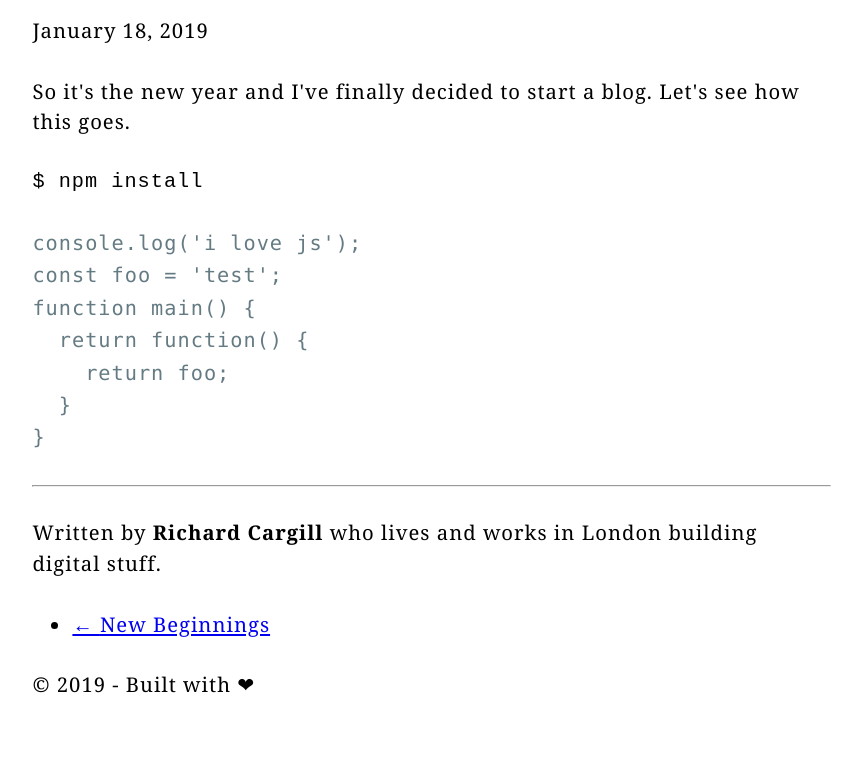
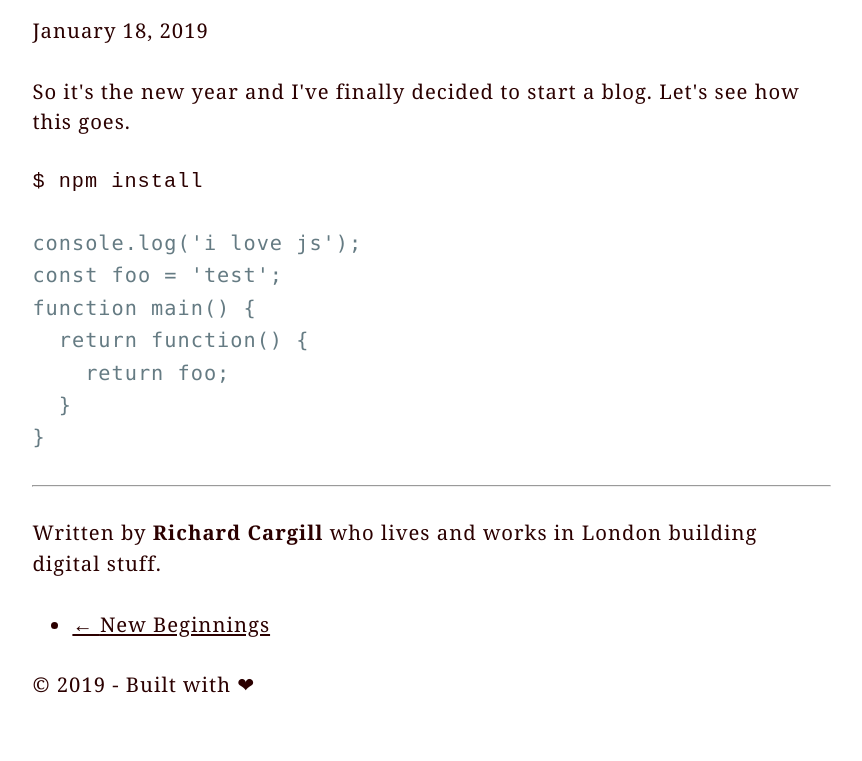
Before and after one commit to richard-cargill/blog, a Gatsby site: page /hello-world/ in a window 1280 px wide. Shown: the part 153-914 px from the top of the page, without its empty margins (6-868 px from the left). Built offline with nearby package versions, Linux system fonts and the light colour scheme; Gatsby itself is replaced by a stand-in of ours; some packages are replaced by stand-ins of ours; code samples lack their colours.

Commit message:
updated colour palette

```diff
--- a/src/templates/index.css
+++ b/src/templates/index.css
@@ -5,12 +5,16 @@ html {
   max-width: 75ex;
   letter-spacing: 1px;
   padding: 1.5rem 1.5rem 0;
-
+  color: #2b0000;
 }
 
 *:not([class]) {
   margin-top: 0;
   margin-bottom: 1.5rem;
+}
+
+a {
+  color: currentColor;
 }
 
 h1,
```
